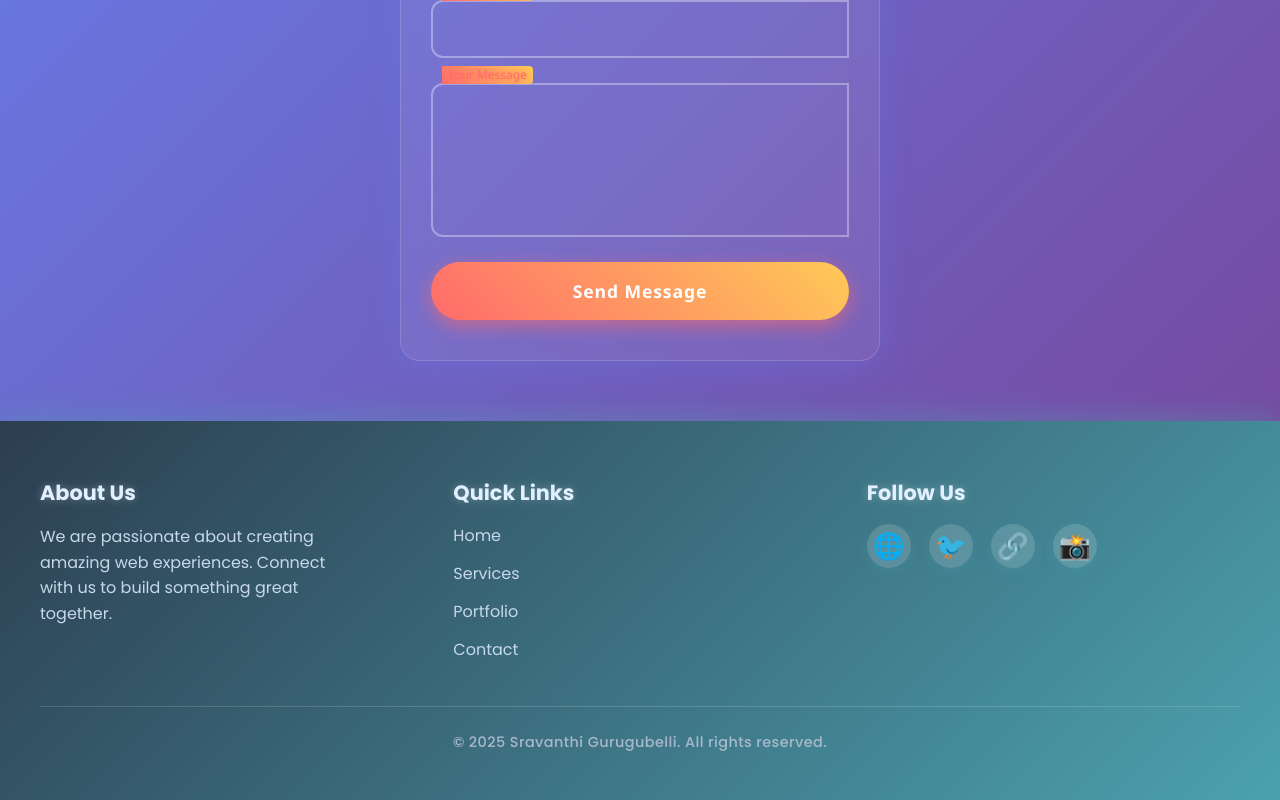
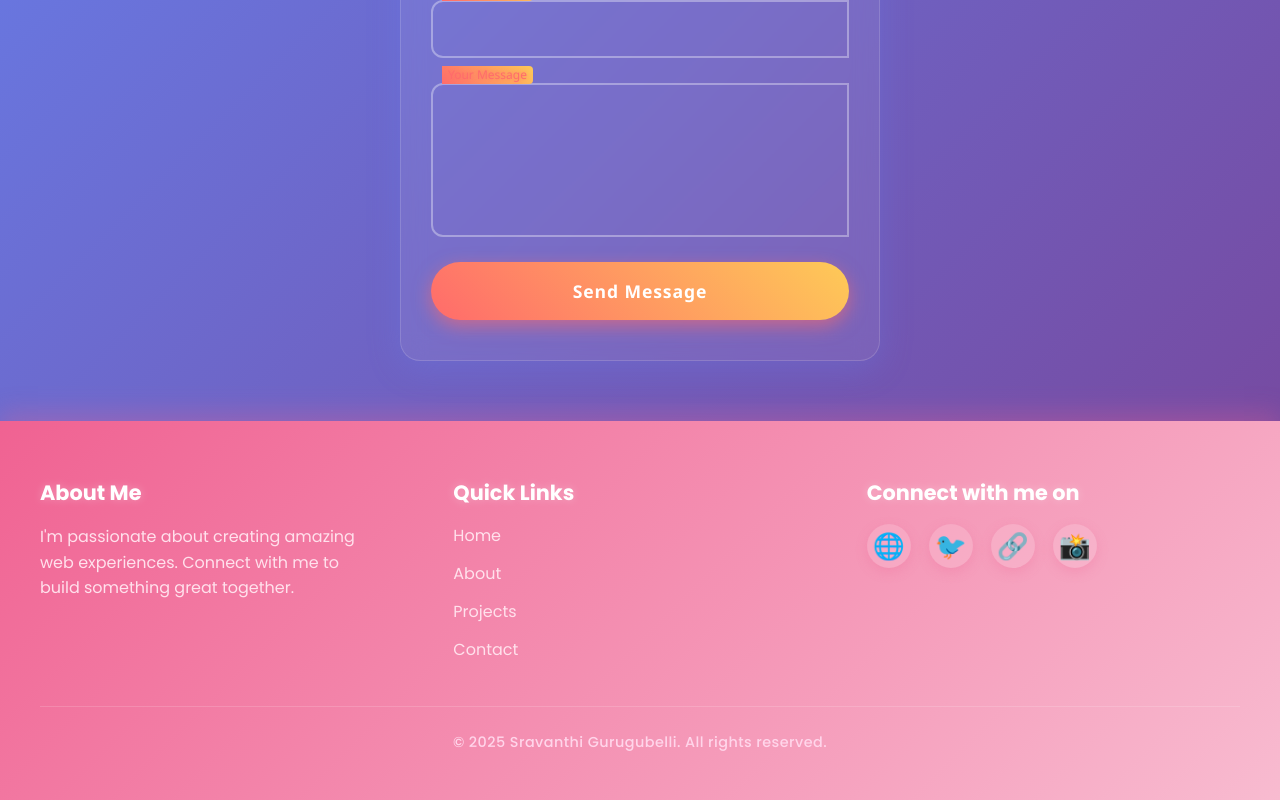
Before and after one commit to GurugubelliSravanthi/my-portfolio-react, a React (Vite) app: page /contact in a window 1280 px wide. Shown: the part 325-1125 px from the top of the page. Built offline with nearby package versions, Linux system fonts and the light colour scheme.

Commit message:
Update Footer styles and content for personalization and improved navigation

```diff
--- a/src/components/Footer.css
+++ b/src/components/Footer.css
@@ -1,10 +1,10 @@
 /* Footer Section Styles */
 .footer-section {
-  background: linear-gradient(135deg, #2c3e50, #4ca1af);
-  color: #f0f4f8;
+  background: linear-gradient(135deg, #f06292, #f8bbd0);
+  color: #fff0f6;
   padding: 60px 20px 30px;
   font-family: 'Poppins', sans-serif;
-  box-shadow: 0 -8px 24px rgba(76, 161, 175, 0.3);
+  box-shadow: 0 -8px 24px rgba(240, 98, 146, 0.3);
   user-select: none;
 }
 
@@ -24,14 +24,14 @@
   font-weight: 700;
   font-size: 1.3rem;
   margin-bottom: 18px;
-  color: #e1f0ff;
+  color: #fff;
   text-shadow: 0 0 8px rgba(255, 255, 255, 0.3);
 }
 
 /* Paragraph and Text */
 .footer-about p {
   line-height: 1.6;
-  color: #c7d8eb;
+  color: #ffe1ec;
   font-size: 1rem;
   max-width: 320px;
 }
@@ -50,24 +50,24 @@
   font-size: 1rem;
   cursor: pointer;
   transition: color 0.3s ease;
-  color: #c7d8eb;
+  color: #ffe1ec;
 }
 
 .footer-links ul li:hover,
 .footer-contact ul li:hover {
-  color: #ffdd57;
+  color: #ff4081;
 }
 
 /* Links in footer links */
 .footer-links ul li a {
-  color: #c7d8eb;
+  color: #ffe1ec;
   text-decoration: none;
   transition: color 0.3s ease;
   display: inline-block;
 }
 
 .footer-links ul li a:hover {
-  color: #ffdd57;
+  color: #ff4081;
   text-decoration: underline;
 }
 
@@ -89,14 +89,14 @@
   border-radius: 50%;
   transition: background 0.3s ease, transform 0.3s ease;
   text-decoration: none;
-  box-shadow: 0 4px 12px rgba(76, 161, 175, 0.25);
+  box-shadow: 0 4px 12px rgba(240, 98, 146, 0.25);
 }
 
 .footer-social .social-icons a:hover {
-  background: #ffdd57;
-  color: #2c3e50;
+  background: #ff80ab;
+  color: #fff;
   transform: scale(1.15);
-  box-shadow: 0 8px 20px rgba(255, 221, 87, 0.6);
+  box-shadow: 0 8px 20px rgba(255, 128, 171, 0.6);
 }
 
 /* Footer Bottom Text */
@@ -104,7 +104,7 @@
   text-align: center;
   margin-top: 25px;
   font-size: 0.9rem;
-  color: #a9b9cc;
+  color: #ffd5ea;
   font-weight: 500;
   letter-spacing: 0.03em;
   user-select: text;
--- a/src/components/Footer.jsx
+++ b/src/components/Footer.jsx
@@ -1,38 +1,31 @@
 import React from 'react';
 import './Footer.css';
+import { Link } from 'react-router-dom'; // Make sure this is at the top of your Footer file
+
 export default function Footer() {
   return (
     <footer className="footer-section">
       <div className="footer-container">
         <div className="footer-about">
-          <h3>About Us</h3>
+          <h3>About Me</h3>
           <p>
-            We are passionate about creating amazing web experiences. Connect with us
+            I'm passionate about creating amazing web experiences. Connect with me
             to build something great together.
           </p>
         </div>
 
+
         <div className="footer-links">
           <h3>Quick Links</h3>
           <ul>
-            <li><a href="#home" aria-label="Home">Home</a></li>
-            <li><a href="#services" aria-label="Services">Services</a></li>
-            <li><a href="#portfolio" aria-label="Portfolio">Portfolio</a></li>
-            <li><a href="#contact" aria-label="Contact">Contact</a></li>
+            <li><Link to="/" aria-label="Home">Home</Link></li>
+            <li><Link to="/about" aria-label="About">About</Link></li>
+            <li><Link to="/projects" aria-label="Projects">Projects</Link></li>
+            <li><Link to="/contact" aria-label="Contact">Contact</Link></li>
           </ul>
         </div>
-{/*
-        <div className="footer-contact">
-          <h3>Contact Info</h3>
-          <ul>
-            <li>📍 123 Web Street, Design City</li>
-            <li>✉️ contact@yourdomain.com</li>
-            <li>📞 +1 (555) 123-4567</li>
-          </ul>
-        </div> */}
-
         <div className="footer-social">
-          <h3>Follow Us</h3>
+          <h3>Connect with me on</h3>
           <div className="social-icons">
             <a href="https://facebook.com" aria-label="Facebook" target="_blank" rel="noopener noreferrer">🌐</a>
             <a href="https://twitter.com" aria-label="Twitter" target="_blank" rel="noopener noreferrer">🐦</a>
```
